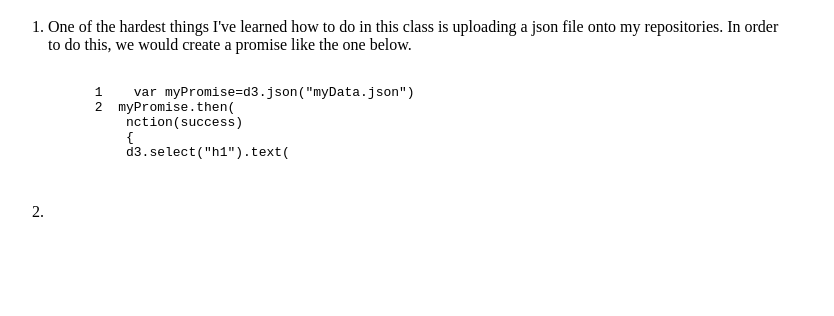
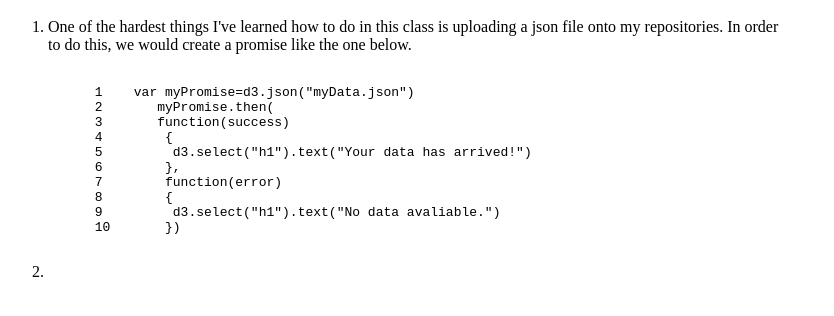
Before and after one commit to matherlyr/reflectionPrep, a plain HTML site: page index.html in a window 1280 px wide. Shown: the part 48-364 px from the top of the page, without its empty margins (0-834 px from the left). Drawn offline with Linux system fonts and the light colour scheme.

Commit message:
Update index.html

```diff
--- a/index.html
+++ b/index.html
@@ -7,11 +7,15 @@
 
       <br><br><pre>
       1    var myPromise=d3.json("myData.json")
-      2  myPromise.then(
-          nction(success)
-          {
-          d3.select("h1").text(
-
+      2       myPromise.then(
+      3       function(success)
+      4        {
+      5         d3.select("h1").text("Your data has arrived!")
+      6        },
+      7        function(error)
+      8        {
+      9         d3.select("h1").text("No data avaliable.")
+      10       })
       </pre>
 
   </li>
```
